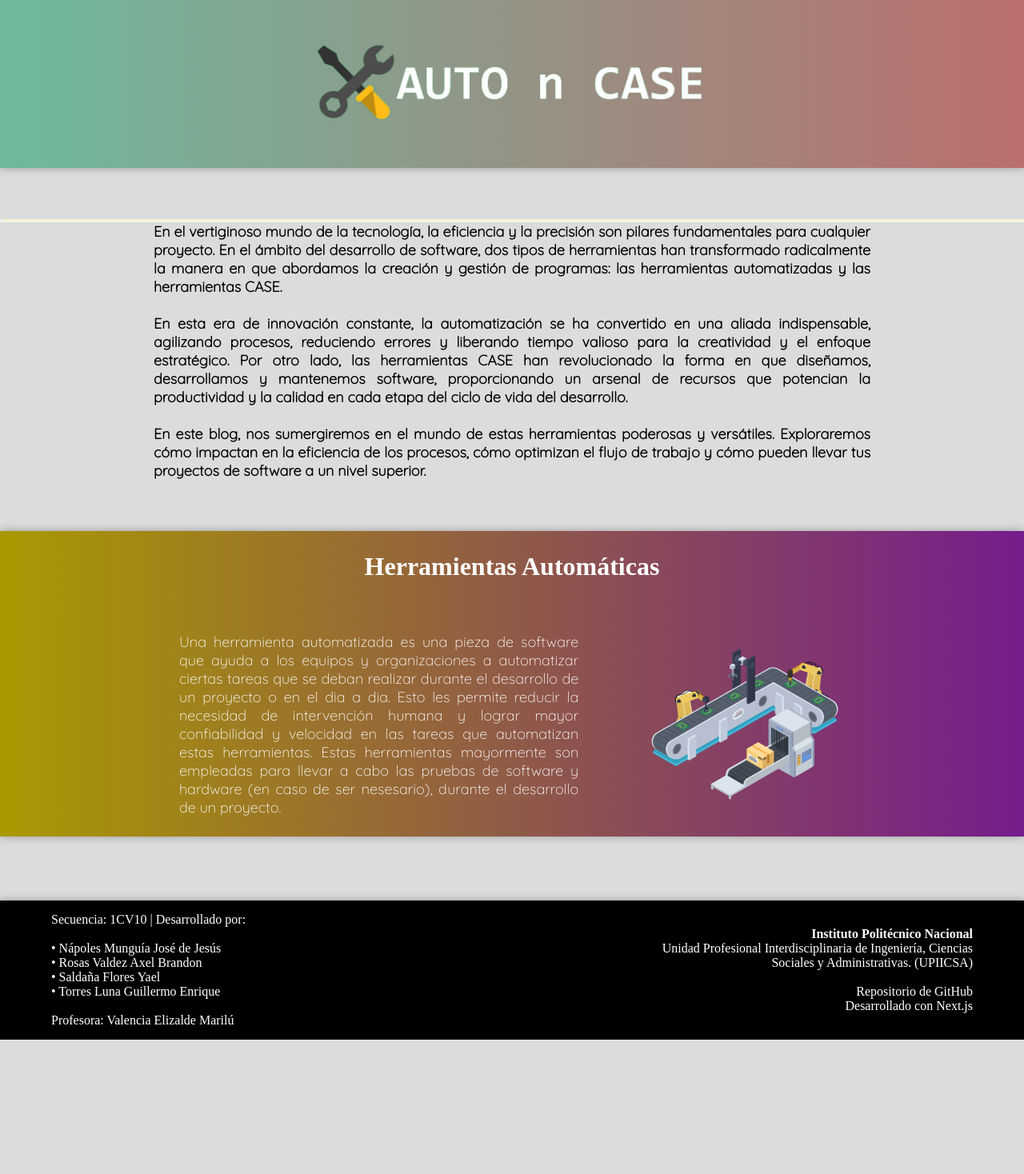
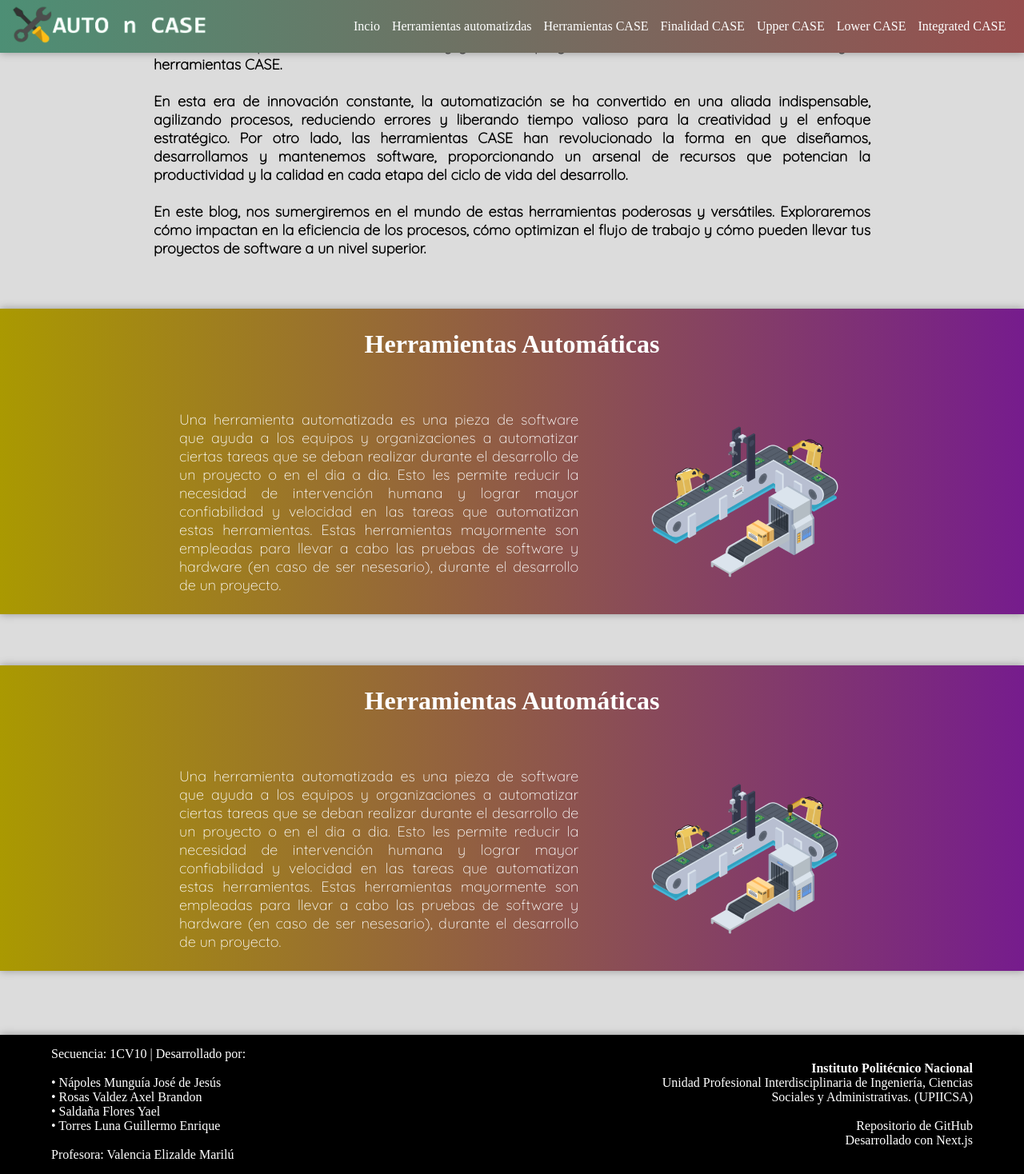
Before and after one commit to ThinKreations/caseBlog, a Next.js app: page / in a window 1280 px wide. Shown: the whole page at 80% size. Before the commit the page ends 1300 px from the top, so only its background shows below. Built offline with nearby package versions, Linux system fonts and the light colour scheme; a web font is replaced by a local one.

Commit message:
Pongan jider

```diff
--- a/components/Header.jsx
+++ b/components/Header.jsx
@@ -4,12 +4,24 @@ import Link from 'next/link'
 import styles from '../styles/Home.module.css'
 import logo from '../src/logo.png'
 export default function Header(){
+
+
+
     return(
         <>
         <div className={styles.header}>
-                <center>
-                <Image className={styles.image} src={logo} width={500} height={108} alt="Logo"/>
-                </center>
+            <center>
+                <Image className={styles.image} src={logo} width={250} height={52} alt="Logo"/>
+            </center>
+            <div>
+                <button type="button" className={styles.btn}>Incio</button>
+                <button type="button" className={styles.btn}>Herramientas automatizdas</button>
+                <button type="button" className={styles.btn}>Herramientas CASE</button>
+                <button type="button" className={styles.btn}>Finalidad CASE</button>
+                <button type="button" className={styles.btn}>Upper CASE</button>
+                <button type="button" className={styles.btn}>Lower CASE</button>
+                <button type="button" className={styles.btn}>Integrated CASE</button>
+            </div>
         </div>
         </>
     )
--- a/components/Header2.jsx
+++ b/components/Header2.jsx
@@ -7,7 +7,7 @@ export default function Header2(){
     return(
         <>
         <div className={styles.menu}>
-            <button type="button"></button>
+            <button type="button" className={styles.btn}></button>
         </div>
         </>
     )
--- a/components/MainHead.jsx
+++ b/components/MainHead.jsx
@@ -13,10 +13,10 @@ export default function MainHead(props){
             <link rel="preconnect" href="https://fonts.googleapis.com" />
             <link rel="preconnect" href="https://fonts.gstatic.com" />
             <link rel="preconnect" href="https://fonts.googleapis.com"/>
-            <link rel="preconnect" href="https://fonts.gstatic.com" crossorigin/>
+            <link rel="preconnect" href="https://fonts.gstatic.com" crossOrigin/>
             <link href="https://fonts.googleapis.com/css2?family=Golos+Text&family=Kalnia&display=swap" rel="stylesheet"/>
             <link rel="preconnect" href="https://fonts.googleapis.com"/>
-            <link rel="preconnect" href="https://fonts.gstatic.com" crossorigin/>
+            <link rel="preconnect" href="https://fonts.gstatic.com" crossOrigin/>
             <link href="https://fonts.googleapis.com/css2?family=Quicksand:wght@300&display=swap" rel="stylesheet"/>
         </Head>
     </div>
--- a/pages/index.js
+++ b/pages/index.js
@@ -10,7 +10,6 @@ export default function Home() {
       <>
       <MainHead titulo="Auto n Case Blog"/>
       <Header/>
-      <Header1/>
       <div className={styles.container}>
         <center>
         <div className={styles.content}>
@@ -32,6 +31,19 @@ export default function Home() {
               </div>
             </center>
         </div>
+        <div className={styles.container_1}>
+            <center><h1 className={styles.titulos}>Herramientas Automáticas</h1></center>
+            <center>
+              <div className={styles.container_2}>
+              <div className={styles.container_3}>
+              <font size="4" face="Quicksand" color="white">
+                <p>Una herramienta automatizada es una pieza de software que ayuda a los equipos y organizaciones a automatizar ciertas tareas que se deban realizar durante el desarrollo de un proyecto o en el dia a dia. Esto les permite reducir la necesidad de intervención humana y lograr mayor confiabilidad y velocidad en las tareas que automatizan estas herramientas. Estas herramientas mayormente son empleadas para llevar a cabo las pruebas de software y hardware (en caso de ser nesesario), durante el desarrollo de un proyecto.</p>
+              </font>
+              </div>
+                <Image src={herramientas1} className={styles.image_1}/>
+              </div>
+            </center>
+        </div>
       </div>
       <Footy/>
     </>
--- a/styles/Home.module.css
+++ b/styles/Home.module.css
@@ -96,14 +96,17 @@
 /*  CSS para  */
 .header{
   padding: 5px;
-  background-image: linear-gradient(90deg, rgba(0, 151, 93, 0.5)0%, rgba(153, 0, 0, 0.5) 100%);
+  padding-left: 1vw;
+  padding-right: 1vw;
+  background-image: linear-gradient(90deg, rgb(77, 143, 117)0%, rgb(151, 78, 78) 100%);
   color: white;
   display: flex;
-  height: 200px;
-  justify-content: center;
+  justify-content: space-between;
   align-items: center;
   margin-bottom: 5vw;
   box-shadow: 0px 0px 10px rgb(150,150,150);
+  position:fixed;
+  width: 98%;
 }
 .footer{
   padding: 15px;
@@ -149,6 +152,22 @@
 .link_clear:hover{
   text-shadow: 0px 0px 5px rgb(220,220,220);
 }
+.btn{
+  margin-right: 5px;
+  padding: 5px;
+  font-family: Work Sans;
+  color:white;
+  background-color: transparent;
+  border: 0px;
+  font-size:16px;
+  outline: none;
+  transition: 0.2s ease-in-out;
+  border-radius: 8px;
+}
+.btn:hover{
+  background-color: rgba(200,200,200, 0.3);
+  text-shadow: 0px 0px 5px white;
+}
 
 @media screen and (max-width: 600px) {
   .footer{
@@ -162,4 +181,19 @@
   .footerL{
     width: 45%;
   }
+  .container_2{
+    width: 75vw;
+    margin-top: 5vw;
+    text-align: justify;
+    display: inline-block;
+    justify-content: center;
+    align-items: center;
+    padding-bottom: 5vw;
+  }
+  .container_3{
+    width: 100%;
+  }
+  .image_1{
+    width: 100%;
+  }
 }
--- a/styles/globals.css
+++ b/styles/globals.css
@@ -20,7 +20,7 @@ body::-webkit-scrollbar-button:increment,.productoRelacionadoC::-webkit-scrollba
 
 body::-webkit-scrollbar-thumb {
   background-color: #808080;
-  border: 2px solid white;
+  border: 2px solid #808080;
 }
 
 body::-webkit-scrollbar-track {
```
